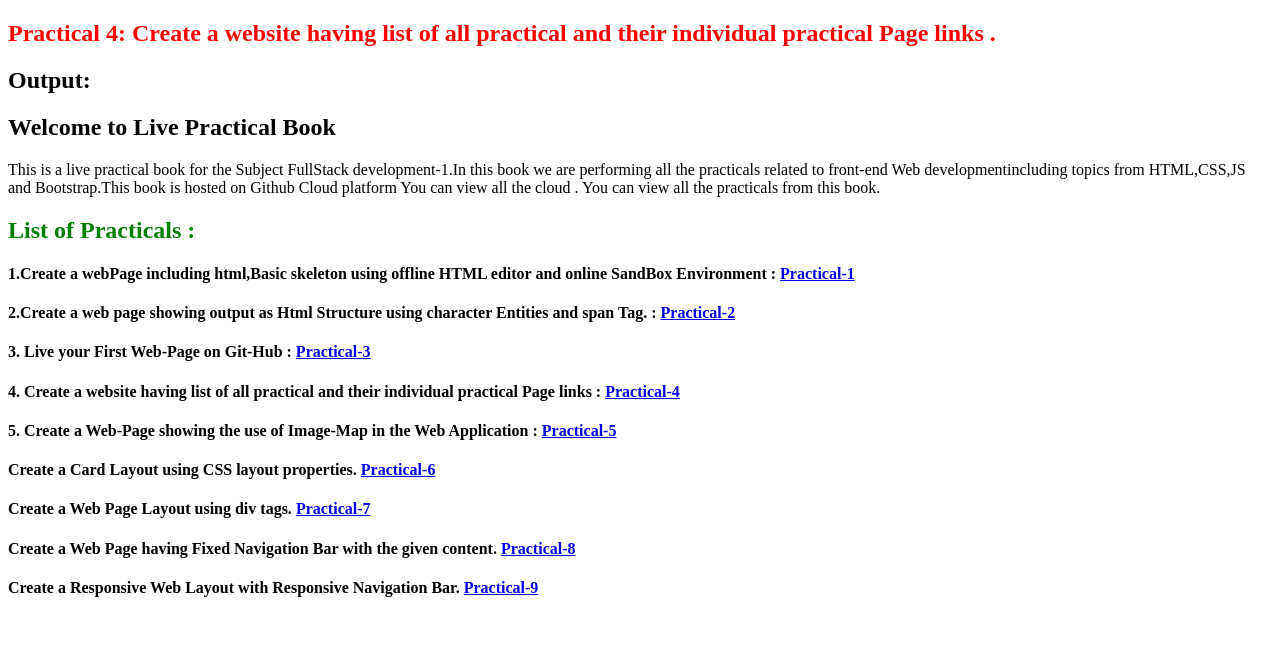
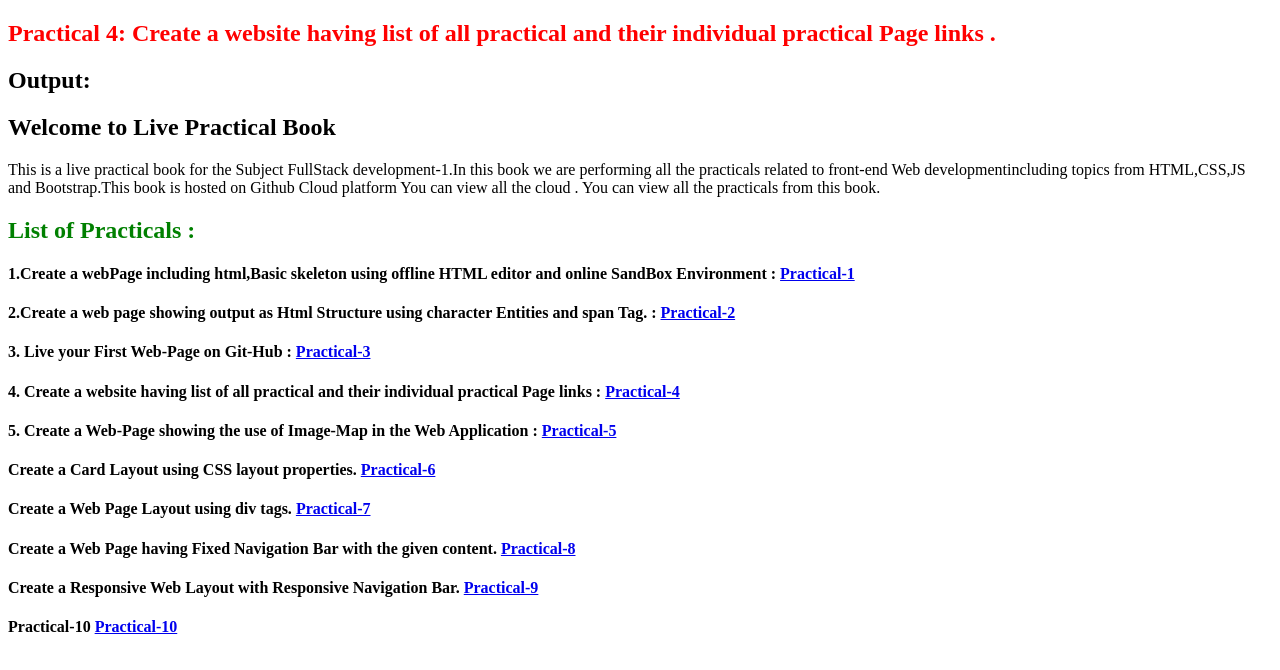
Before and after one commit to jaish-chimnani/FullStack-Practicals, a plain HTML site: page index.html in a window 1280 px wide. Drawn offline with Linux system fonts and the light colour scheme.

Commit message:
adding practical 10

```diff
--- a/index.html
+++ b/index.html
@@ -34,6 +34,8 @@
     <a href="./Practicals/Practical_8.html" target="blank" title="Go to Practical ">Practical-8</a>
     <h4>Create a Responsive Web Layout with Responsive Navigation Bar.
         <a href="./Practicals/Practical_9.html" target="blank" title="Go to Practical ">Practical-9</a>
+        <h4>Practical-10
+            <a href="./Practicals/Practical_10.html" target="blank" title="Go to Practical ">Practical-10</a>
 </h4>
 </body>
 </html>
```
Also changed, not shown: 1 other file.
